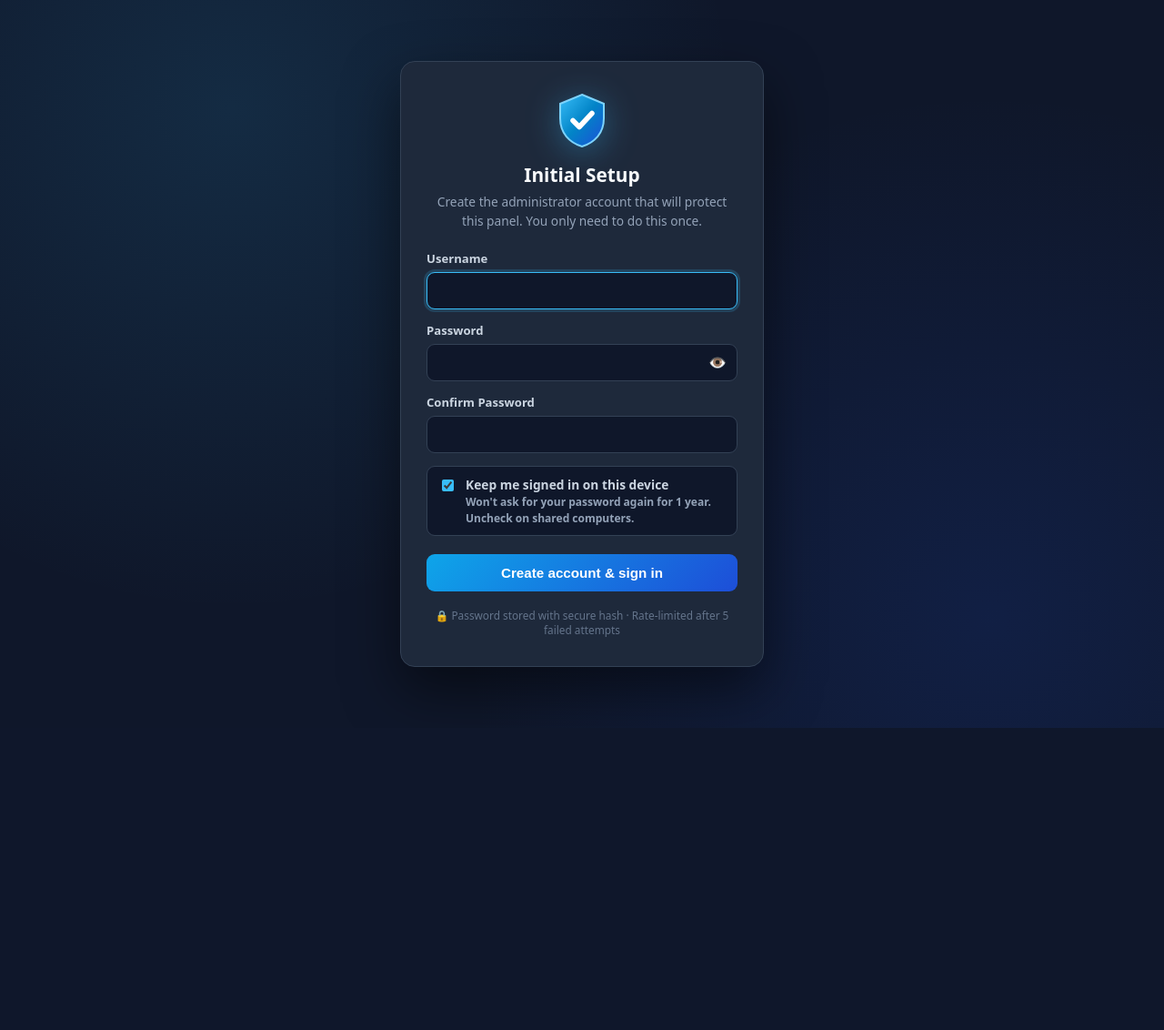
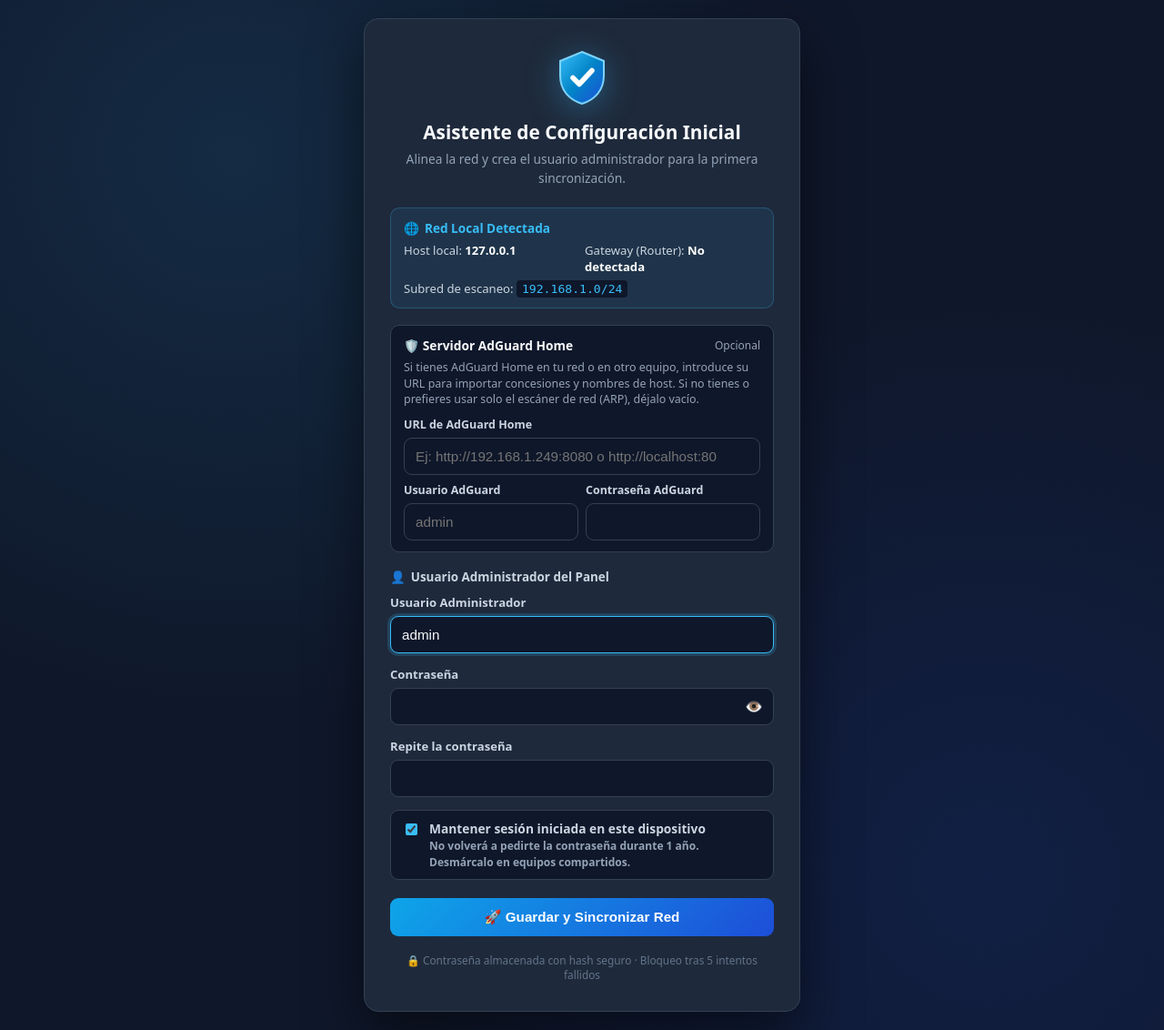
Before and after one commit to VictorCV-DAM/adguard-dhcp-static-manager, a Flask app: page /setup in a window 1280 px wide. Shown: the whole page at 91% size. Before the commit the page ends 800 px from the top, so only its background shows below. Run offline with Flask 2, Linux system fonts and the light colour scheme.

Commit message:
feat: initial setup wizard with auto-detected network info and adguard connection

```diff
--- a/app.py
+++ b/app.py
@@ -1397,10 +1397,16 @@ def setup():
     if auth_configured():
         return redirect(url_for('login'))
     error = ''
+    local_ip, gateway_ip, prefix = get_network_info()
+
     if request.method == 'POST':
         user = (request.form.get('username') or '').strip()
         pw = request.form.get('password') or ''
         pw2 = request.form.get('password2') or ''
+        adguard_url = (request.form.get('adguard_url') or '').strip()
+        adguard_user = (request.form.get('adguard_user') or '').strip()
+        adguard_pass = (request.form.get('adguard_pass') or '').strip()
+
         if len(user) < 3:
             error = 'El usuario debe tener al menos 3 caracteres.'
         elif len(pw) < 6:
@@ -1408,13 +1414,35 @@ def setup():
         elif pw != pw2:
             error = 'Las contraseñas no coinciden.'
         else:
+            # 1. Guardar credenciales de administración
             a = load_auth()
             a['username'] = user
             a['password_hash'] = generate_password_hash(pw)
             save_auth(a)
+
+            # 2. Guardar configuración inicial de AdGuard Home si se especificó
+            cfg = load_config()
+            if adguard_url:
+                cfg['adguard_url'] = adguard_url
+                cfg['adguard_user'] = adguard_user
+                cfg['adguard_pass'] = adguard_pass
+            save_config_raw(cfg)
+
+            # 3. Lanzar primer barrido y sincronización de red alineada
+            trigger_subnet_sweep(prefix=prefix, force=True, background=True)
+
+            # 4. Iniciar sesión y entrar
             _start_session(user, request.form.get('remember') == 'on')
             return redirect(url_for('index'))
-    return render_template('login.html', mode='setup', error=error)
+
+    return render_template(
+        'login.html',
+        mode='setup',
+        error=error,
+        local_ip=local_ip,
+        gateway_ip=gateway_ip or 'No detectada',
+        prefix=prefix
+    )
 
 
 @app.route('/login', methods=['GET', 'POST'])
--- a/templates/login.html
+++ b/templates/login.html
@@ -1,9 +1,9 @@
 <!DOCTYPE html>
-<html lang="en">
+<html lang="es">
 <head>
     <meta charset="UTF-8">
     <meta name="viewport" content="width=device-width, initial-scale=1.0">
-    <title>{{ 'Initial Setup' if mode == 'setup' else 'Sign In' }} — AdGuard DHCP Manager</title>
+    <title>{{ 'Configuración inicial' if mode == 'setup' else 'Iniciar sesión' }} — Panel DHCP</title>
     <link rel="icon" type="image/svg+xml" href="/favicon.svg">
     <style>
         :root { --bg:#0f172a; --card:#1e293b; --border:#334155; --text:#f8fafc; --muted:#94a3b8; --accent:#38bdf8; --danger:#ef4444; }
@@ -15,7 +15,7 @@
                         radial-gradient(circle at 85% 85%, rgba(29,78,216,0.15), transparent 45%), var(--bg);
         }
         .box {
-            width: 100%; max-width: 400px; background: var(--card); border: 1px solid var(--border);
+            width: 100%; max-width: {{ '480px' if mode == 'setup' else '400px' }}; background: var(--card); border: 1px solid var(--border);
             border-radius: 16px; padding: 32px 28px; box-shadow: 0 25px 60px rgba(0,0,0,0.5);
             animation: pop .25s ease-out;
         }
@@ -63,27 +63,66 @@
         </svg>
     </div>
     {% if mode == 'setup' %}
-        <h1>Initial Setup</h1>
-        <p class="sub">Create the administrator account that will protect this panel. You only need to do this once.</p>
+        <h1>Asistente de Configuración Inicial</h1>
+        <p class="sub">Alinea la red y crea el usuario administrador para la primera sincronización.</p>
+
+        <div style="background: rgba(56,189,248,0.08); border: 1px solid rgba(56,189,248,0.25); border-radius: 10px; padding: 12px 14px; margin-bottom: 18px; font-size: 0.85rem;">
+            <div style="font-weight: 700; color: #38bdf8; margin-bottom: 6px; display:flex; align-items:center; gap:6px;">
+                <span>🌐</span> Red Local Detectada
+            </div>
+            <div style="display:grid; grid-template-columns: 1fr 1fr; gap:6px; color: #cbd5e1; font-size: 0.82rem;">
+                <div>Host local: <strong style="color:#fff;">{{ local_ip }}</strong></div>
+                <div>Gateway (Router): <strong style="color:#fff;">{{ gateway_ip }}</strong></div>
+                <div style="grid-column: span 2;">Subred de escaneo: <code style="color:#38bdf8; background:#0f172a; padding:2px 6px; border-radius:4px;">{{ prefix }}0/24</code></div>
+            </div>
+        </div>
+
+        <div style="background: #0f172a; border: 1px solid var(--border); border-radius: 10px; padding: 12px 14px; margin-bottom: 18px;">
+            <div style="font-weight: 600; color: #f8fafc; font-size: 0.86rem; margin-bottom: 6px; display:flex; justify-content:space-between; align-items:center;">
+                <span>🛡️ Servidor AdGuard Home</span>
+                <span style="font-size:0.75rem; color:var(--muted); font-weight:normal;">Opcional</span>
+            </div>
+            <p style="font-size:0.78rem; color:var(--muted); margin:0 0 10px; line-height:1.4;">
+                Si tienes AdGuard Home en tu red o en otro equipo, introduce su URL para importar concesiones y nombres de host. Si no tienes o prefieres usar solo el escáner de red (ARP), déjalo vacío.
+            </p>
+            <div class="field" style="margin-bottom:8px;">
+                <label for="adguard_url" style="font-size:0.78rem;">URL de AdGuard Home</label>
+                <input type="text" id="adguard_url" name="adguard_url" placeholder="Ej: http://192.168.1.249:8080 o http://localhost:80" value="{{ request.form.get('adguard_url', '') }}">
+            </div>
+            <div style="display:grid; grid-template-columns: 1fr 1fr; gap:8px;">
+                <div class="field" style="margin-bottom:0;">
+                    <label for="adguard_user" style="font-size:0.78rem;">Usuario AdGuard</label>
+                    <input type="text" id="adguard_user" name="adguard_user" placeholder="admin" value="{{ request.form.get('adguard_user', '') }}">
+                </div>
+                <div class="field" style="margin-bottom:0;">
+                    <label for="adguard_pass" style="font-size:0.78rem;">Contraseña AdGuard</label>
+                    <input type="password" id="adguard_pass" name="adguard_pass">
+                </div>
+            </div>
+        </div>
+
+        <div style="font-size: 0.84rem; font-weight: 700; color: #cbd5e1; margin-bottom: 10px; display:flex; align-items:center; gap:6px;">
+            <span>👤</span> Usuario Administrador del Panel
+        </div>
     {% else %}
-        <h1>AdGuard Home — DHCP Panel</h1>
-        <p class="sub">Sign in to manage your local network.</p>
+        <h1>Panel DHCP — AdGuard Home</h1>
+        <p class="sub">Inicia sesión para gestionar tu red.</p>
     {% endif %}
 
     {% if error %}<div class="error">⚠️ {{ error }}</div>{% endif %}
 
     <div class="field">
-        <label for="username">Username</label>
-        <input type="text" id="username" name="username" autocomplete="username" required autofocus value="{{ request.form.get('username', '') }}">
+        <label for="username">Usuario Administrador</label>
+        <input type="text" id="username" name="username" autocomplete="username" required autofocus value="{{ request.form.get('username', 'admin' if mode == 'setup' else '') }}">
     </div>
     <div class="field">
-        <label for="password">Password</label>
+        <label for="password">Contraseña</label>
         <input type="password" id="password" name="password" autocomplete="{{ 'new-password' if mode == 'setup' else 'current-password' }}" required>
-        <button type="button" class="toggle-pw" onclick="togglePw('password', this)" title="Show/hide">👁️</button>
+        <button type="button" class="toggle-pw" onclick="togglePw('password', this)" title="Mostrar/ocultar">👁️</button>
     </div>
     {% if mode == 'setup' %}
     <div class="field">
-        <label for="password2">Confirm Password</label>
+        <label for="password2">Repite la contraseña</label>
         <input type="password" id="password2" name="password2" autocomplete="new-password" required>
     </div>
     {% endif %}
@@ -91,13 +130,13 @@
     <label class="remember">
         <input type="checkbox" name="remember" checked>
         <div>
-            <strong>Keep me signed in on this device</strong>
-            <span>Won't ask for your password again for 1 year. Uncheck on shared computers.</span>
+            <strong>Mantener sesión iniciada en este dispositivo</strong>
+            <span>No volverá a pedirte la contraseña durante 1 año. Desmárcalo en equipos compartidos.</span>
         </div>
     </label>
 
-    <button class="submit" type="submit">{{ 'Create account & sign in' if mode == 'setup' else 'Sign In' }}</button>
-    <div class="foot">🔒 Password stored with secure hash · Rate-limited after 5 failed attempts</div>
+    <button class="submit" type="submit">{{ '🚀 Guardar y Sincronizar Red' if mode == 'setup' else 'Entrar' }}</button>
+    <div class="foot">🔒 Contraseña almacenada con hash seguro · Bloqueo tras 5 intentos fallidos</div>
 </form>
 <script>
 function togglePw(id, btn) {
```
